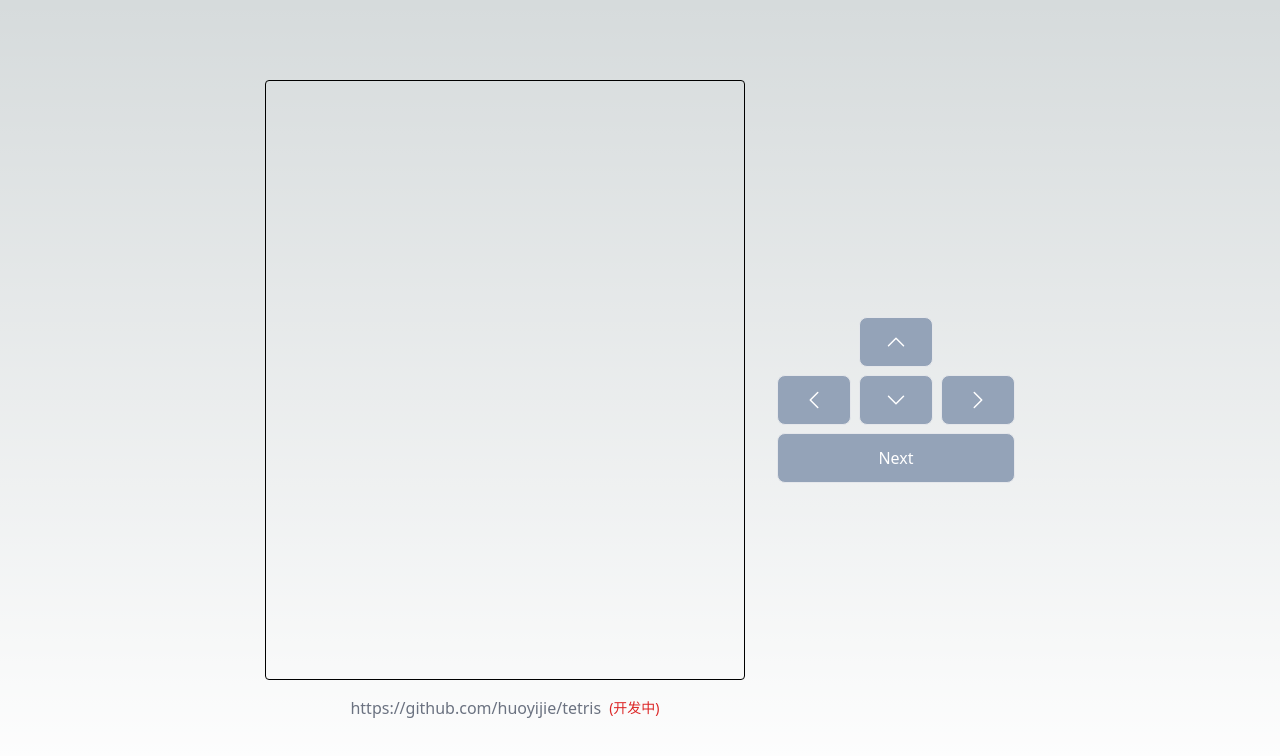
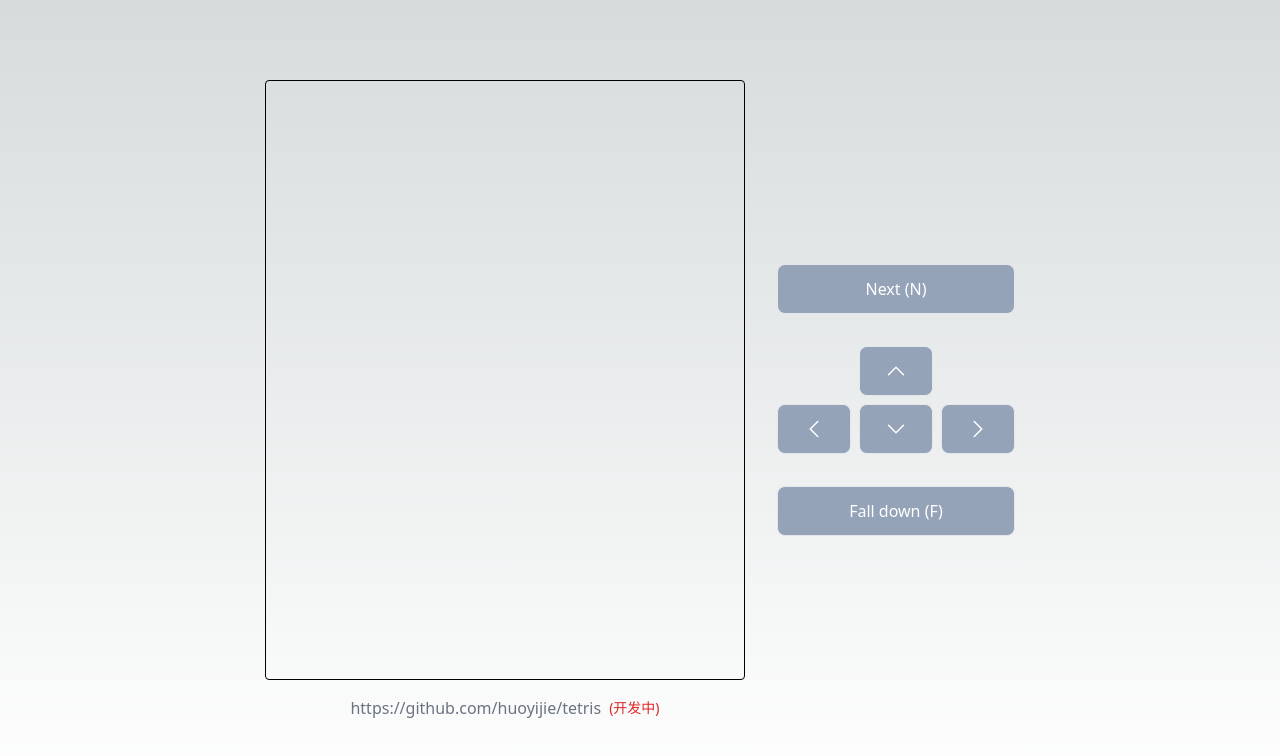
Before and after one commit to huoyijie/tetris, a Next.js app: page / in a window 1280 px wide. Shown: the top 756 px of the page. Built offline with nearby package versions, Linux system fonts and the light colour scheme.

Commit message:
refactor operation

```diff
--- a/src/components/Operation.jsx
+++ b/src/components/Operation.jsx
@@ -3,9 +3,13 @@ import { useContext } from 'react'
 import Context from './Context'
 
 export default function () {
-  const { next } = useContext(Context)
+  const { next, fallDown } = useContext(Context)
 
   return (
+    <div className='flex flex-col gap-8 items-center'>
+
+      <div className='w-full'><button className='w-full border rounded-lg px-6 py-3 bg-slate-400 text-white hover:bg-slate-600 active:bg-slate-400 focus:outline-none' onClick={next}>Next (N)</button></div>
+
       <div className='flex flex-col gap-2 items-center'>
         <div className='border rounded-lg bg-slate-400 text-white px-6 py-3 max-w-min'><ChevronUpIcon className='w-6' /></div>
         <div className='flex gap-2'>
@@ -13,7 +17,11 @@ export default function () {
           <div className='border rounded-lg bg-slate-400 text-white px-6 py-3 max-w-min'><ChevronDownIcon className='w-6' /></div>
           <div className='border rounded-lg bg-slate-400 text-white px-6 py-3 max-w-min'><ChevronRightIcon className='w-6' /></div>
         </div>
-      <div className='w-full'><button className='w-full border rounded-lg px-6 py-3 bg-slate-400 text-white hover:bg-slate-600 active:bg-slate-400 focus:outline-none' onClick={next}>Next</button></div>
+      </div>
+
+      <div className='w-full'>
+        <button className='w-full border rounded-lg px-6 py-3 bg-slate-400 text-white hover:bg-slate-600 active:bg-slate-400 focus:outline-none' onClick={fallDown}>Fall down (F)</button>
+      </div>
     </div>
   )
 }
--- a/src/pages/index.js
+++ b/src/pages/index.js
@@ -27,6 +27,8 @@ export default function () {
     setCurrentTetromino(nextTetromino())
   }
 
+  const fallDown = () => { }
+
   const onKeyDown = ({ code }) => {
     switch (code) {
       case 'ArrowUp':
@@ -48,8 +50,13 @@ export default function () {
         setCurrentTetromino({ ...currentTetromino, x: currentTetromino.x + 1 })
         setOperation(RIGHT)
         break
+
       case 'KeyN':
         next()
+        break
+
+      case 'KeyF':
+        fallDown()
         break
 
       default:
@@ -58,7 +65,7 @@ export default function () {
   }
 
   return (
-    <Context.Provider value={{ currentTetromino, tetrominoes, operation, next }}>
+    <Context.Provider value={{ currentTetromino, tetrominoes, operation, next, fallDown }}>
       <main className='w-full h-screen focus:outline-none flex gap-8 items-center justify-center' tabIndex={0} onKeyDown={onKeyDown}>
         <Board />
         <Operation />
```
Lines whose indentation alone changed are shown as unchanged.
